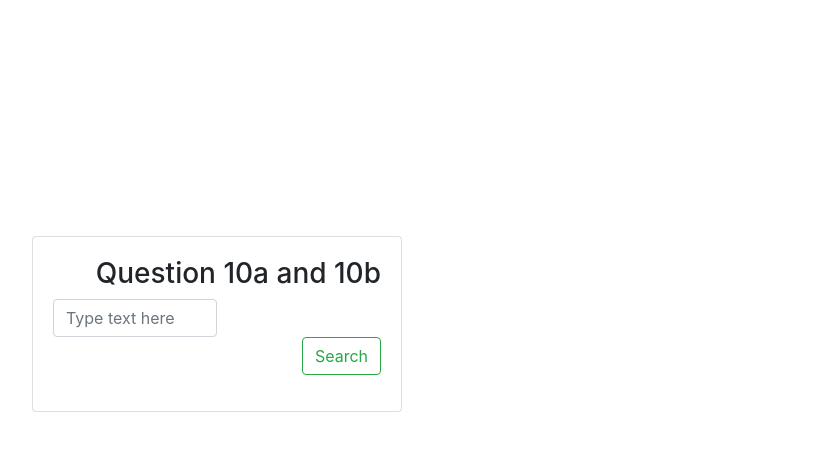
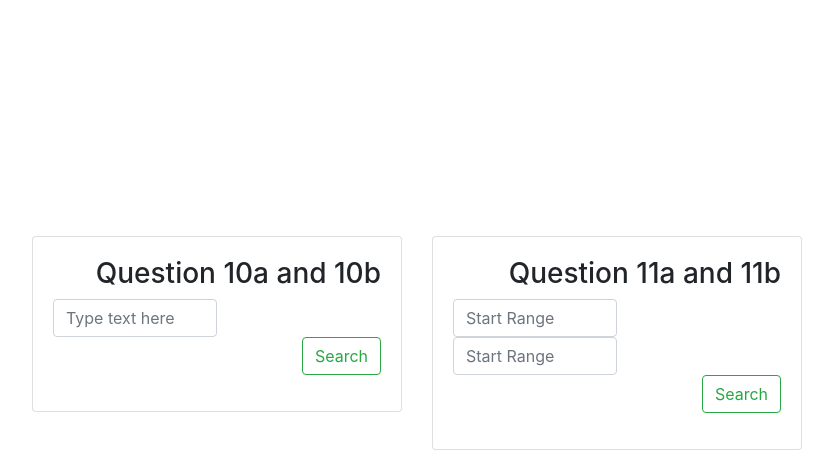
Before and after one commit to sainathindupuri/AdbQuiz5, a Flask app: page / in a window 1280 px wide; the page is wider, and only the part inside the window is pictured. Shown: the part 692-1142 px from the top of that part, without its empty margins (143-976 px from the left). Before the commit the page ends 1104 px from the top of that part, so only its background shows below. Run offline with Flask 2, Linux system fonts and the light colour scheme.

Commit message:
changes done

```diff
--- a/templates/index.html
+++ b/templates/index.html
@@ -60,6 +60,35 @@
                         </div>
                     </div>
 
+                    <div class="col-xl-3 col-sm-6 col-12 menucards">
+                        <div class="card">
+                            <div class="card-content">
+                                <div class="card-body">
+                                    <div class="media d-flex">
+                                        <div class="align-self-center">
+                                            <i class="icon-pencil primary font-large-2 float-left"></i>
+                                        </div>
+
+                                        <div class="media-body text-right">
+                                            <h3>Question 11a and 11b</h3>
+                                            <form action="/Question11ab" , method=post>
+                                                <input class="form-control mr-sm-2" style="width: 50%;" id="rangeStart"
+                                                    name="rangeStart" type="number" placeholder="Start Range"
+                                                    aria-label="rangeStart">
+                                                <input class="form-control mr-sm-2" style="width: 50%;" id="rangeEnd"
+                                                    name="rangeEnd" type="number" placeholder="Start Range"
+                                                    aria-label="rangeEnd">
+                                                <button class="btn btn-outline-success my-2 my-sm-0"
+                                                    type="submit">Search</button>
+                                            </form>
+                                        </div>
+
+                                    </div>
+                                </div>
+                            </div>
+                        </div>
+                    </div>
+
 
                 </div>
             </div>
```
Also changed, not shown: app.py (+9 -0 lines).
